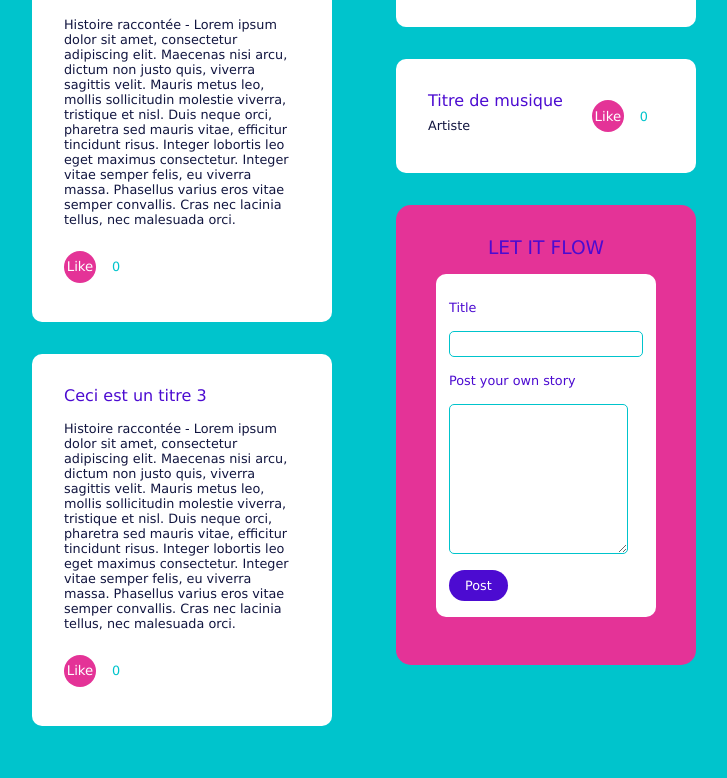
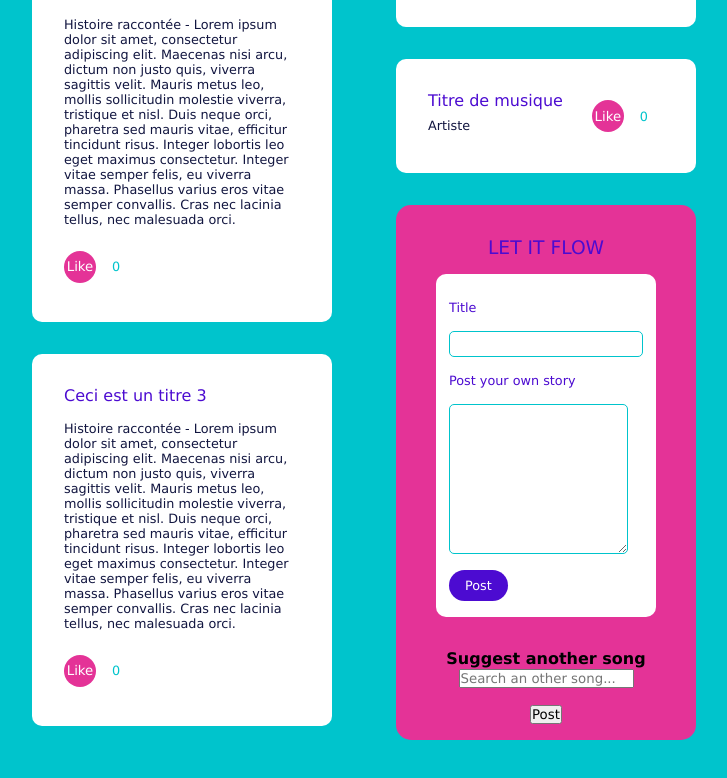
Before and after one commit to Francescosaverio1989/Flow, a React (Create React App) app: page /espaceflow in a window 1280 px wide. Shown: the part 737-1515 px from the top of the page, without its empty margins (276-1003 px from the left). Built offline with nearby package versions, Linux system fonts and the light colour scheme.

Commit message:
song suggestion in process

```diff
--- a/src/components/album/Album.jsx
+++ b/src/components/album/Album.jsx
@@ -1,6 +1,5 @@
 
 import { useEffect, useState } from 'react';
-import { useParams } from "react-router-dom";
 import axios from 'axios';
 import './Album.css';
 import { Singles } from "./Singles.jsx";
--- a/src/components/espaceflow/EspaceFlow.jsx
+++ b/src/components/espaceflow/EspaceFlow.jsx
@@ -59,7 +59,7 @@ const EspaceFlow = () => {
                             userMusic.map(({musicTitle, artiste}, index) => {
                                 console.log(musicTitle)
 
-                            return <PostedMusic key={index} musicTitle={musicTitle} artiste={artiste}/>})
+                            return <PostedMusic key={index} musicTitle={musicTitle} artiste={artiste} setUserMusic={setUserMusic}/>})
                         }
 
                         <UserStories userStories={userStories} setUserStories={setUserStories}/>
--- a/src/components/suggestionsong/SuggestionSong.jsx
+++ b/src/components/suggestionsong/SuggestionSong.jsx
@@ -1,5 +1,6 @@
 import axios from 'axios';
-import React from 'react'
+import React, {useState} from 'react'
+import './SuggestionSong.css'
 
 const SuggestionSong = (props) => {
 
@@ -8,25 +9,38 @@ const SuggestionSong = (props) => {
     const getArtistSong = async () => {
         axios.get("http://ws.audioscrobbler.com/2.0/?method=artist.search&artist=cher&api_key=7f8f8f5d046ed8eb2174ac55fadb58ae&format=json")
             .then(response => console.log(response))
-
-
+    }
 
     const handleSearchTerm = (e) => {
-        setSearchSong(e.target.value)
+
+        console.log("song value")
+        console.log(e.target.value)
+        // setSearchSong(e.target.value)
     };
 
     const handleSubmit = async (e) => {
         e.preventDefault()
         props.onSubmit(searchSong)
+    }
 
 
     return (
         <div>
+            <h4>Suggest another song</h4>
             <form className="search-bar" onSubmit={handleSubmit}>
-            <input type="text" id="search-bar"placeholder="Search an other song..." onChange={handleSearchTerm} value={searchSong}/>
+                <label htmlFor="song">
+                    <input type="text" id="song" placeholder="Search an other song..." onChange={handleSearchTerm} value={searchSong}/>
+                </label>
+                <div>
+                    <p>{searchSong}</p>
+                    <button type="submit" className="btn">
+                        Post
+                    </button>
+                </div>
             </form>
         </div>
     )
+
 }
 
-export default SuggestionSong;
+export default SuggestionSong
--- a/src/components/userstories/UserStories.jsx
+++ b/src/components/userstories/UserStories.jsx
@@ -1,4 +1,5 @@
 import React, { useState } from "react";
+import SuggestionSong from "../suggestionsong/SuggestionSong";
 import "./UserStories.css";
 
 const UserStories = ({ parentId, userStories, setUserStories }) => {
@@ -44,6 +45,7 @@ const UserStories = ({ parentId, userStories, setUserStories }) => {
           Post
         </button>
       </form>
+      <SuggestionSong />
     </div>
   );
 };
```
